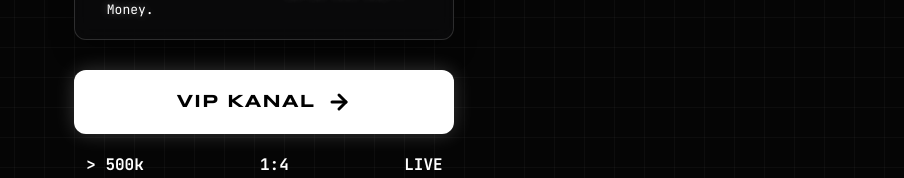
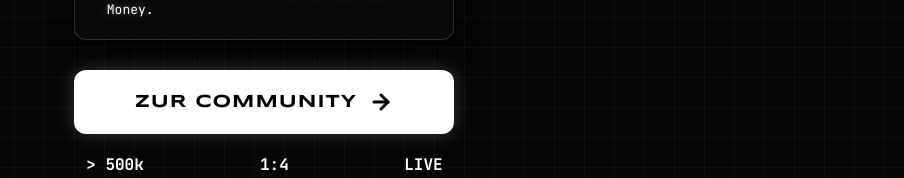
Before and after one commit to prime-trader-join/prime-trader-site, a plain HTML site: page index.html in a window 1280 px wide. Shown: the part 463-641 px from the top of the page, without its empty margins (376-1280 px from the left). Drawn offline with nearby package versions, Linux system fonts and the light colour scheme.

Commit message:
Update Telegram link and text in index.html

```diff
--- a/index.html
+++ b/index.html
@@ -276,8 +276,8 @@
     </div>
 
     <div class="cta-wrapper">
-      <a href="https://t.me/+jt32vqQUyrpmODQy" class="cta">
-        <span>VIP KANAL</span>
+      <a href="https://t.me/+kp-AOJcGGahmZDcy" class="cta">
+        <span>ZUR COMMUNITY</span>
         <svg width="24" height="24" viewBox="0 0 24 24" fill="none" stroke="currentColor" stroke-width="3" stroke-linecap="round" stroke-linejoin="round"><line x1="5" y1="12" x2="19" y2="12"></line><polyline points="12 5 19 12 12 19"></polyline></svg>
       </a>
     </div>
```
